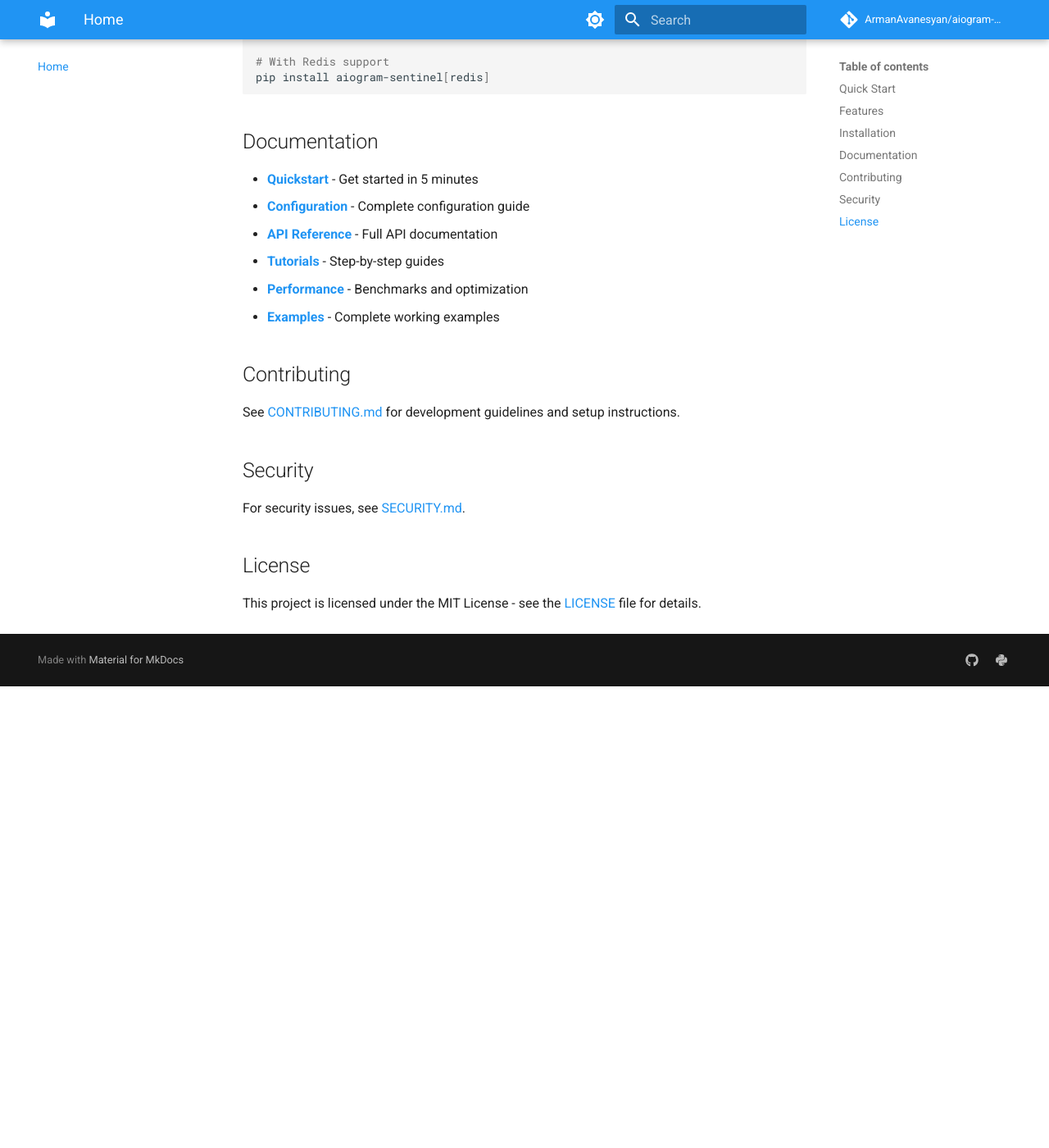
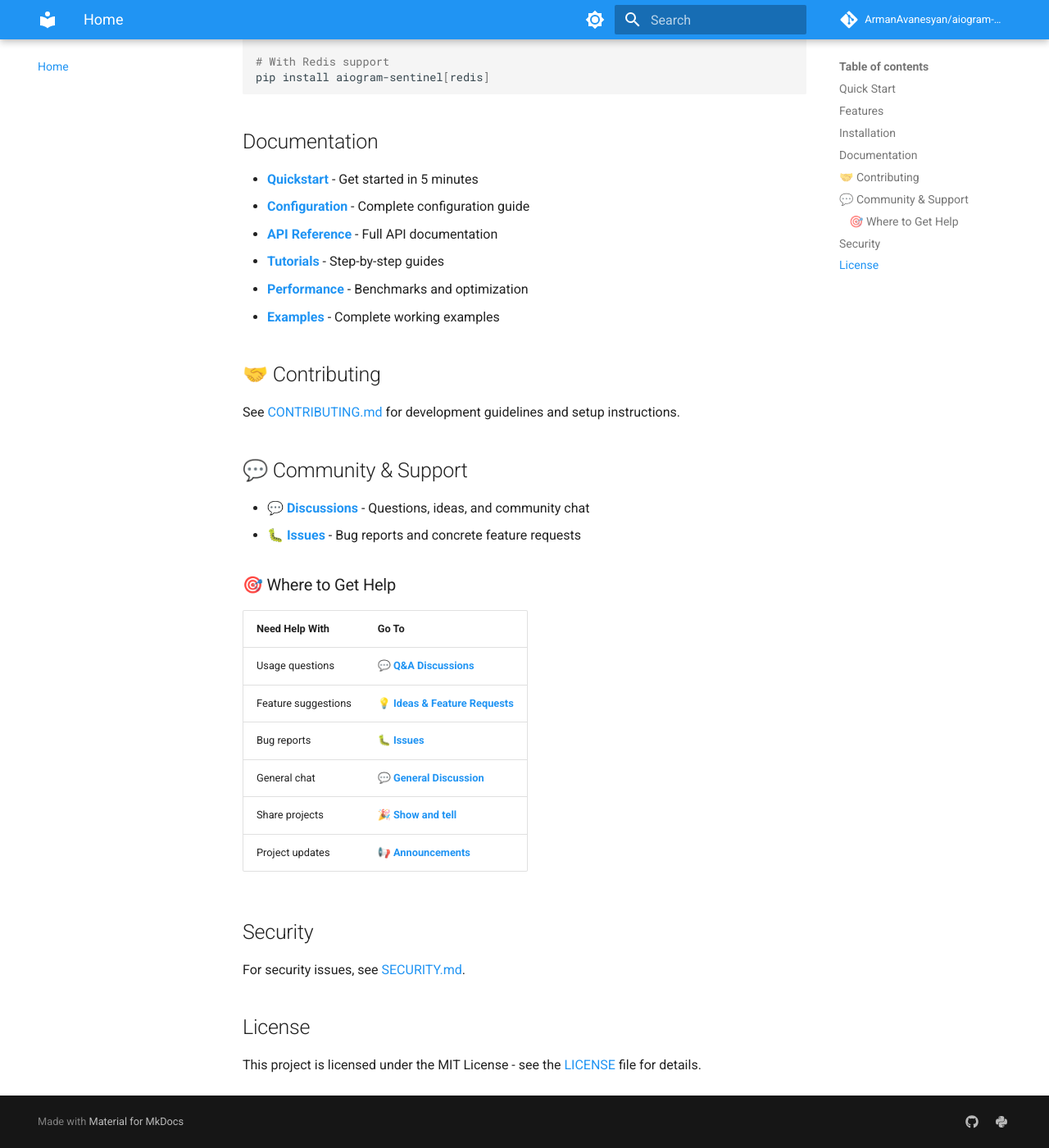
Before and after one commit to ArmanAvanesyan/aiogram-sentinel, an MkDocs documentation site: the page built from docs/index.md, in a window 1280 px wide and 1400 px high, scrolled down 1341 px. Shown: the whole window at 82% size. Built offline with MkDocs 1.6.1 and Material for MkDocs 9.7.7, drawn with Linux system fonts in a browser that asks for light colours; comment, search, counter and statistics services are not loaded; before the commit the page ends 2178 px from its top, so only the background shows below that.

Commit message:
feat: integrate GitHub Discussions into documentation
💬 COMMUNITY INTEGRATION:
- Add comprehensive community section to README.md
- Include where-to-go table for different types of help
- Direct links to specific Discussion categories:
  • Q&A: Usage questions and help
  • Ideas & Feature Requests: Feature brainstorming
  • General Discussion: Community chat
  • Show and tell: Share projects using aiogram-sentinel
  • Announcements: Official project updates

📖 DOCUMENTATION UPDATES:
- Update CONTRIBUTING.md with community guidelines
- Clear separation: Discussions vs Issues usage
- Community standards and helpful behavior guidelines
- Add Community & Support section to docs/index.md

✅ BENEFITS:
- Clear guidance on where to post different topics
- Professional community engagement structure
- Reduced noise in Issues by channeling Q&A to Discussions
- Easy navigation between community spaces

```diff
--- a/docs/index.md
+++ b/docs/index.md
@@ -63,9 +63,25 @@
 - **[Performance](performance.md)** - Benchmarks and optimization
 - **[Examples](../examples/)** - Complete working examples
 
-## Contributing
+## 🤝 Contributing
 
-See [CONTRIBUTING.md](CONTRIBUTING.md) for development guidelines and setup instructions.
+See [CONTRIBUTING.md](../CONTRIBUTING.md) for development guidelines and setup instructions.
+
+## 💬 Community & Support
+
+- 💬 **[Discussions](https://github.com/ArmanAvanesyan/aiogram-sentinel/discussions)** - Questions, ideas, and community chat
+- 🐛 **[Issues](https://github.com/ArmanAvanesyan/aiogram-sentinel/issues)** - Bug reports and concrete feature requests
+
+### 🎯 Where to Get Help
+
+| Need Help With | Go To |
+|----------------|--------|
+| Usage questions | 💬 **[Q&A Discussions](https://github.com/ArmanAvanesyan/aiogram-sentinel/discussions/categories/q-a)** |
+| Feature suggestions | 💡 **[Ideas & Feature Requests](https://github.com/ArmanAvanesyan/aiogram-sentinel/discussions/categories/ideas-feature-requests)** |
+| Bug reports | 🐛 **[Issues](https://github.com/ArmanAvanesyan/aiogram-sentinel/issues)** |
+| General chat | 💬 **[General Discussion](https://github.com/ArmanAvanesyan/aiogram-sentinel/discussions/categories/general-discussion)** |
+| Share projects | 🎉 **[Show and tell](https://github.com/ArmanAvanesyan/aiogram-sentinel/discussions/categories/show-and-tell)** |
+| Project updates | 📢 **[Announcements](https://github.com/ArmanAvanesyan/aiogram-sentinel/discussions/categories/announcements)** |
 
 ## Security
 
```
Also changed, not shown: CONTRIBUTING.md (+35 -0 lines), README.md (+17 -0 lines).
